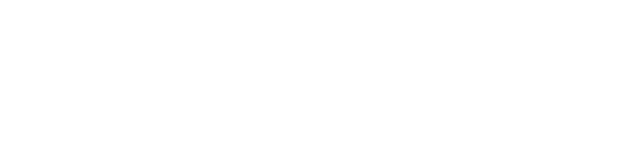
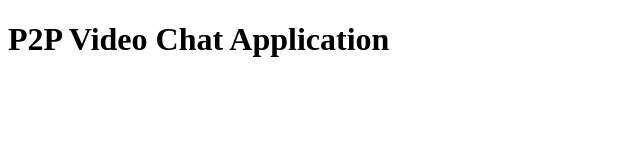
Before and after one commit to derektypist/p2p-video-chat-application, a website: page views/index.html in a window 1280 px wide. Shown: the whole page, without its empty margins (0-640 px from the left). Drawn offline with Linux system fonts and the light colour scheme.

Commit message:
updated index.html and package.json

```diff
--- a/package.json
+++ b/package.json
@@ -2,7 +2,7 @@
   "name": "p2p-video-chat-application",
   "version": "1.0.0",
   "description": "The aim of the project is to provide a video chat application.",
-  "main": "index.js",
+  "main": "server.js",
   "scripts": {
     "test": "echo \"Error: no test specified\" && exit 1"
   },
--- a/views/index.html
+++ b/views/index.html
@@ -3,9 +3,9 @@
                                                                             <head>
                                                                               <meta charset="UTF-8">
                                                                               <meta name="viewport" content="width=device-width, initial-scale=1.0">
-                                                                              <title>Document</title>
+                                                                              <title>P2P Video Chat Application</title>
                                                                             </head>
                                                                             <body>
-
+                                                                              <h1>P2P Video Chat Application</h1>
                                                                             </body>
                                                                             </html>
```
